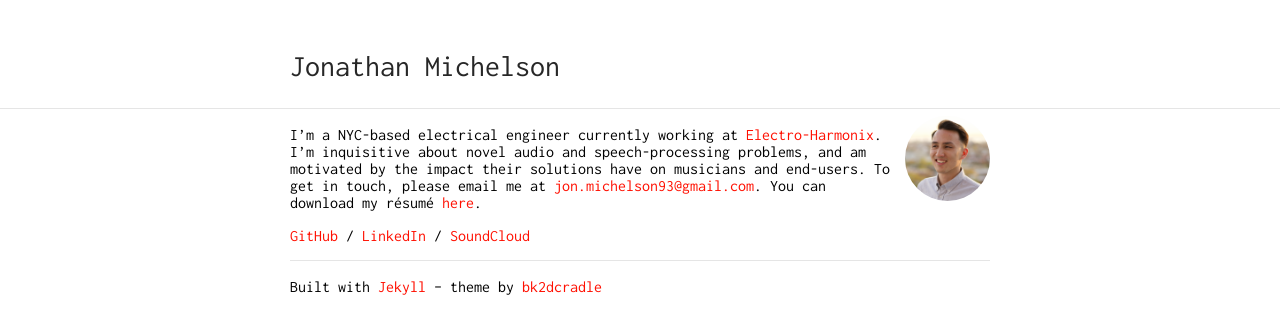
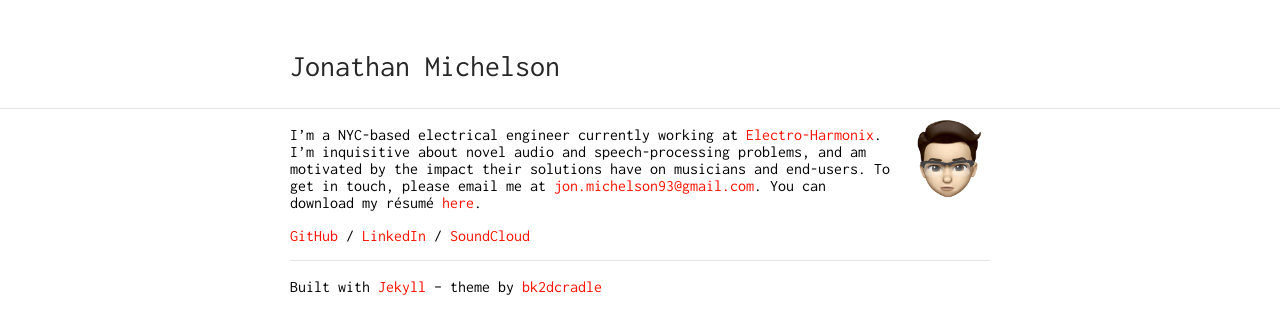
Before and after one commit to jmichel3/jmichel3.github.io, a Jekyll site: the page built from index.md, in a window 1280 px wide. Shown: the top 334 px of the page. Built offline with Jekyll 4.4.1, drawn with Linux system fonts in a browser that asks for light colours.

Commit message:
replace headshot with animoji

```diff
--- a/index.md
+++ b/index.md
@@ -2,7 +2,7 @@
 layout: default
 ---
 
-<img class="profile-picture" src="assets/best768sq.png">
+<img class="profile-picture" src="assets/animoji-headshot.jpg">
 
 I'm a NYC-based electrical engineer currently working at [Electro-Harmonix](https://ehx.com). I’m inquisitive about novel audio and speech-processing problems, and am motivated by the impact their solutions have on musicians and end-users. To get in touch, please email me at [jon.michelson93@gmail.com](mailto:jon.michelson93@gmail.com). You can download my résumé [here](http://jonathanmichelson.com/assets/resume-20180725.pdf).
 
```
Also changed, not shown: assets/animoji-headshot.jpg (added).
